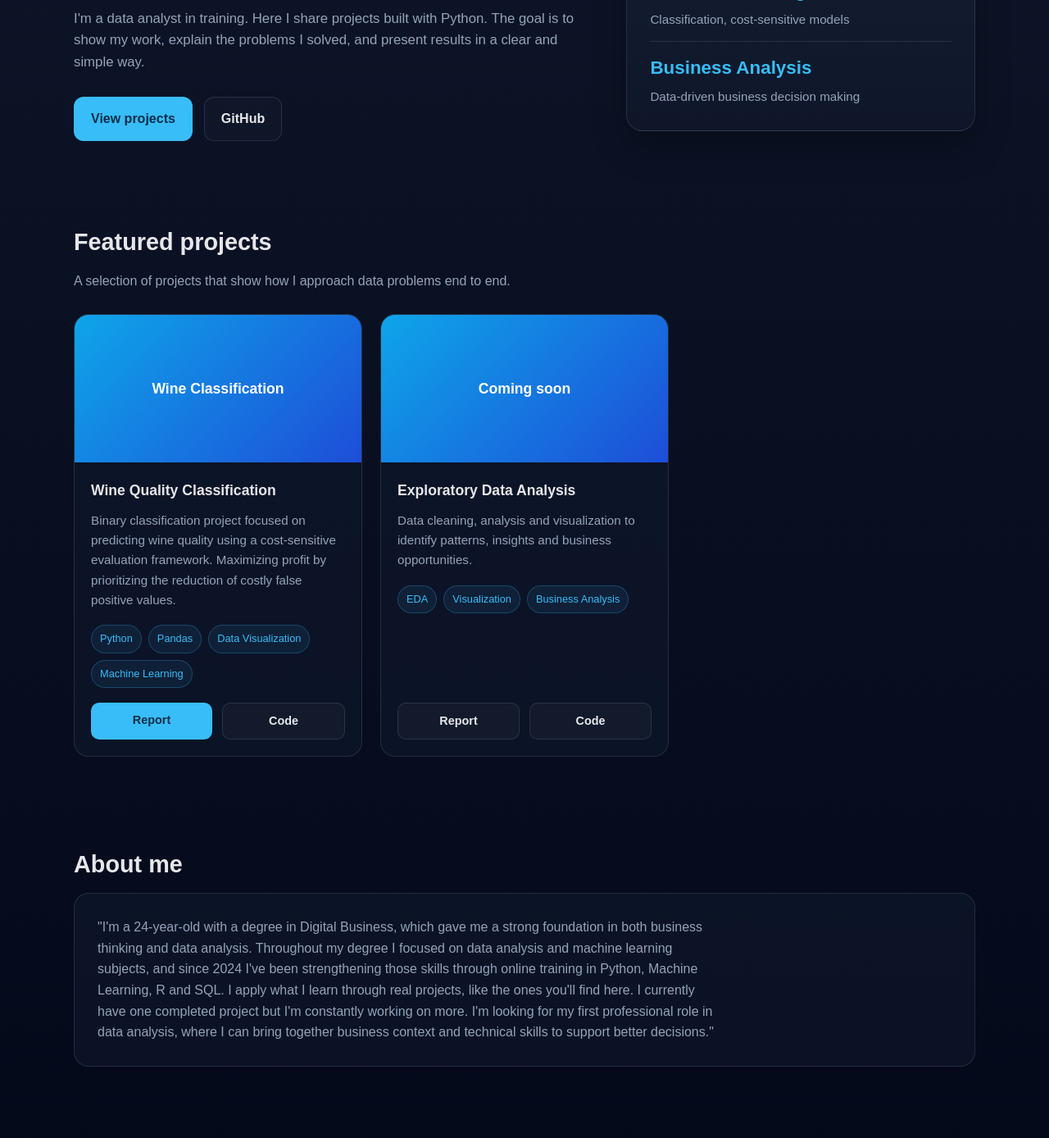
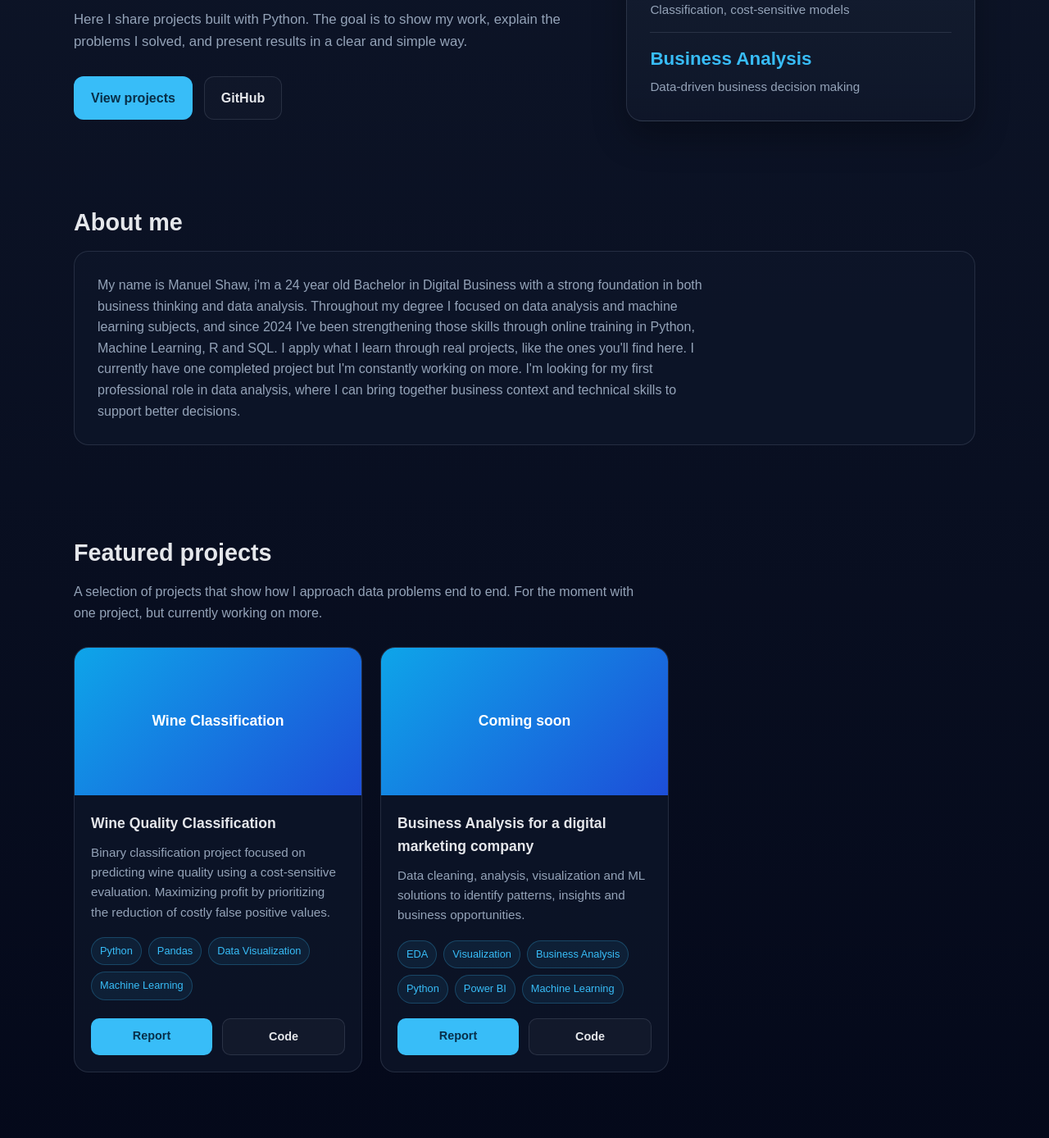
Before and after one commit to ManuelShaw/MShaw-Portfolio, a plain HTML site: page index.html in a window 1280 px wide. Shown: the part 472-1860 px from the top of the page at 82% size. Drawn offline with Linux system fonts and the light colour scheme.

Commit message:
Revise about section and project descriptions
Updated personal introduction and project descriptions to provide clearer information about skills and current projects.

```diff
--- a/index.html
+++ b/index.html
@@ -368,7 +368,7 @@
           <div class="eyebrow">Data Portfolio</div>
           <h1>I turn data into clear analysis and actionable decisions.</h1>
           <p>
-            I'm a data analyst in training. Here I share projects built with Python.
+            Here I share projects built with Python.
             The goal is to show my work, explain the problems I solved, and present results in a clear and simple way.
           </p>
           <div class="hero-actions">
@@ -398,13 +398,29 @@
           </div>
         </aside>
       </div>
+
     </section>
+    <section id="about">
+      <div class="container">
+        <h2 class="section-title">About me</h2>
+        <div class="about-box">
+          <p>
+              My name is Manuel Shaw, i'm a 24 year old Bachelor in Digital Business with a strong foundation in both business thinking and data analysis.
+              Throughout my degree I focused on data analysis and machine learning subjects, and since 2024 I've been strengthening those skills through online
+              training in Python, Machine Learning, R and SQL. I apply what I learn through real projects, like the ones you'll find here.
+              I currently have one completed project but I'm constantly working on more. I'm looking for my first professional role in data analysis,
+              where I can bring together business context and technical skills to support better decisions.
+          </p>
+        </div>
+      </div>
+    </section>
+
 
     <section id="projects">
       <div class="container">
         <h2 class="section-title">Featured projects</h2>
         <p class="section-subtitle">
-          A selection of projects that show how I approach data problems end to end.
+          A selection of projects that show how I approach data problems end to end. For the moment with one project, but currently working on more.
         </p>
 
         <div class="projects-grid">
@@ -414,7 +430,7 @@
             <div class="card-body">
               <h3>Wine Quality Classification</h3>
               <p>
-                Binary classification project focused on predicting wine quality using a cost-sensitive evaluation framework.
+                Binary classification project focused on predicting wine quality using a cost-sensitive evaluation.
                 Maximizing profit by prioritizing the reduction of costly false positive values.
               </p>
               <div class="tags">
@@ -433,17 +449,20 @@
           <article class="card">
             <div class="card-image">Coming soon</div>
             <div class="card-body">
-              <h3>Exploratory Data Analysis</h3>
+              <h3>Business Analysis for a digital marketing company</h3>
               <p>
-                Data cleaning, analysis and visualization to identify patterns, insights and business opportunities.
+                Data cleaning, analysis, visualization and ML solutions to identify patterns, insights and business opportunities.
               </p>
               <div class="tags">
                 <span class="tag">EDA</span>
                 <span class="tag">Visualization</span>
                 <span class="tag">Business Analysis</span>
+                <span class="tag">Python</span>
+                <span class="tag">Power BI</span>
+                <span class="tag">Machine Learning</span>
               </div>
               <div class="card-links">
-                <a href="#" class="btn-link btn-code">Report</a>
+                <a href="#" class="btn-link btn-report">Report</a>
                 <a href="#" class="btn-link btn-code">Code</a>
               </div>
             </div>
@@ -453,20 +472,7 @@
       </div>
     </section>
 
-    <section id="about">
-      <div class="container">
-        <h2 class="section-title">About me</h2>
-        <div class="about-box">
-          <p>
-              "I'm a 24-year-old with a degree in Digital Business, which gave me a strong foundation in both business thinking and data analysis.
-              Throughout my degree I focused on data analysis and machine learning subjects, and since 2024 I've been strengthening those skills through online
-              training in Python, Machine Learning, R and SQL. I apply what I learn through real projects, like the ones you'll find here.
-              I currently have one completed project but I'm constantly working on more. I'm looking for my first professional role in data analysis,
-              where I can bring together business context and technical skills to support better decisions."
-          </p>
-        </div>
-      </div>
-    </section>
+
 
     <section id="contact">
       <div class="container">
@@ -477,7 +483,7 @@
           </p>
           <div class="contact-links">
             <a class="btn btn-secondary" href="https://github.com/manuelshaw" target="_blank" rel="noreferrer">GitHub</a>
-            <a class="btn btn-secondary" href="https://www.linkedin.com/in/tuusuario" target="_blank" rel="noreferrer">LinkedIn</a>
+            <a class="btn btn-secondary" href="https://www.linkedin.com/in/manuel-shaw-287533235" target="_blank" rel="noreferrer">LinkedIn</a>
             <a class="btn btn-secondary" href="mailto:manuelshawd@gmail.com">Email</a>
           </div>
         </div>
```
